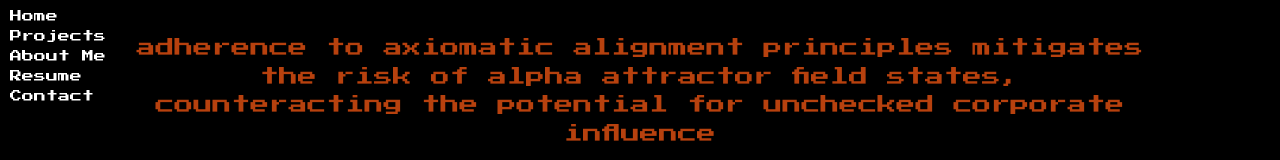
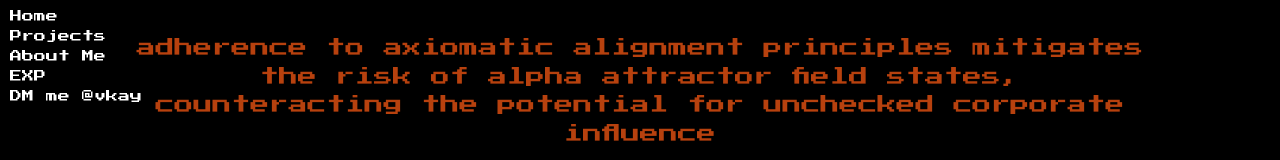
Before and after one commit to vkay10/vkay.xyz, a plain HTML site: page index.html in a window 1280 px wide. Shown: the top 160 px of the page. Drawn offline with Linux system fonts and the light colour scheme.

Commit message:
Update index.html

```diff
--- a/index.html
+++ b/index.html
@@ -14,8 +14,8 @@
         <a href="/">Home</a>
         <a href="#projects">Projects</a>
         <a href="about.html">About Me</a>
-        <a href="resume.html">Resume</a> <!-- Links to a new page called resume.html -->
-        <a href="https://x.com/vkay_eth" target="_blank">Contact</a>
+        <a href="resume.html">EXP</a> <!-- Links to a new page called resume.html -->
+        <a href="https://x.com/vkay_eth" target="_blank">DM me @vkay</a>
     </div>
 
     <canvas id="retro-grid"></canvas>
```
